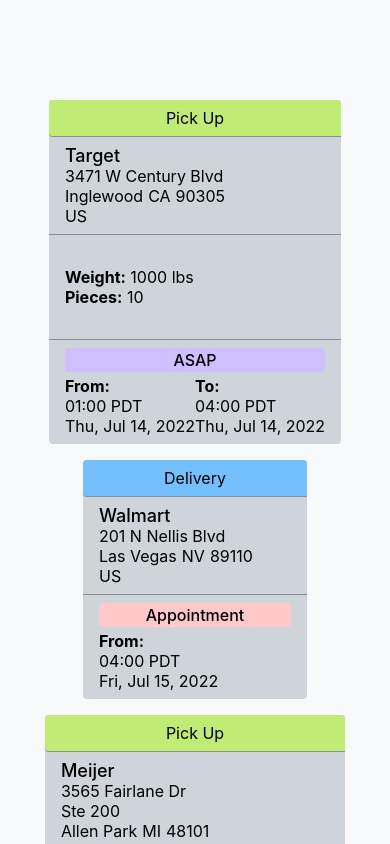
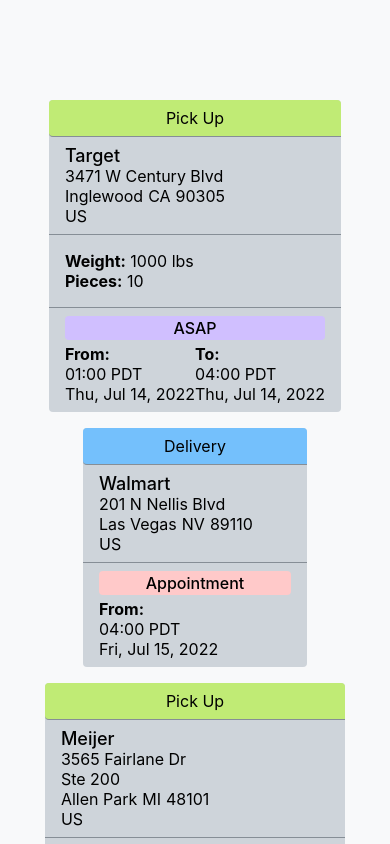
Before and after one commit to EvilCheetah/reactjs-route-demo, a React (Create React App) app: page / in a window 390 px wide. Shown: the top 844 px of the page. Built offline with nearby package versions, Linux system fonts and the light colour scheme.

Commit message:
add: media query for small screens

```diff
--- a/src/components/cargo/Cargo.css
+++ b/src/components/cargo/Cargo.css
@@ -5,3 +5,9 @@
 
     padding: 2rem 1rem;
 }
+
+@media screen and (max-width: 720px) {
+    .cargo {
+        padding: 1rem 1rem;
+    }
+}
```
